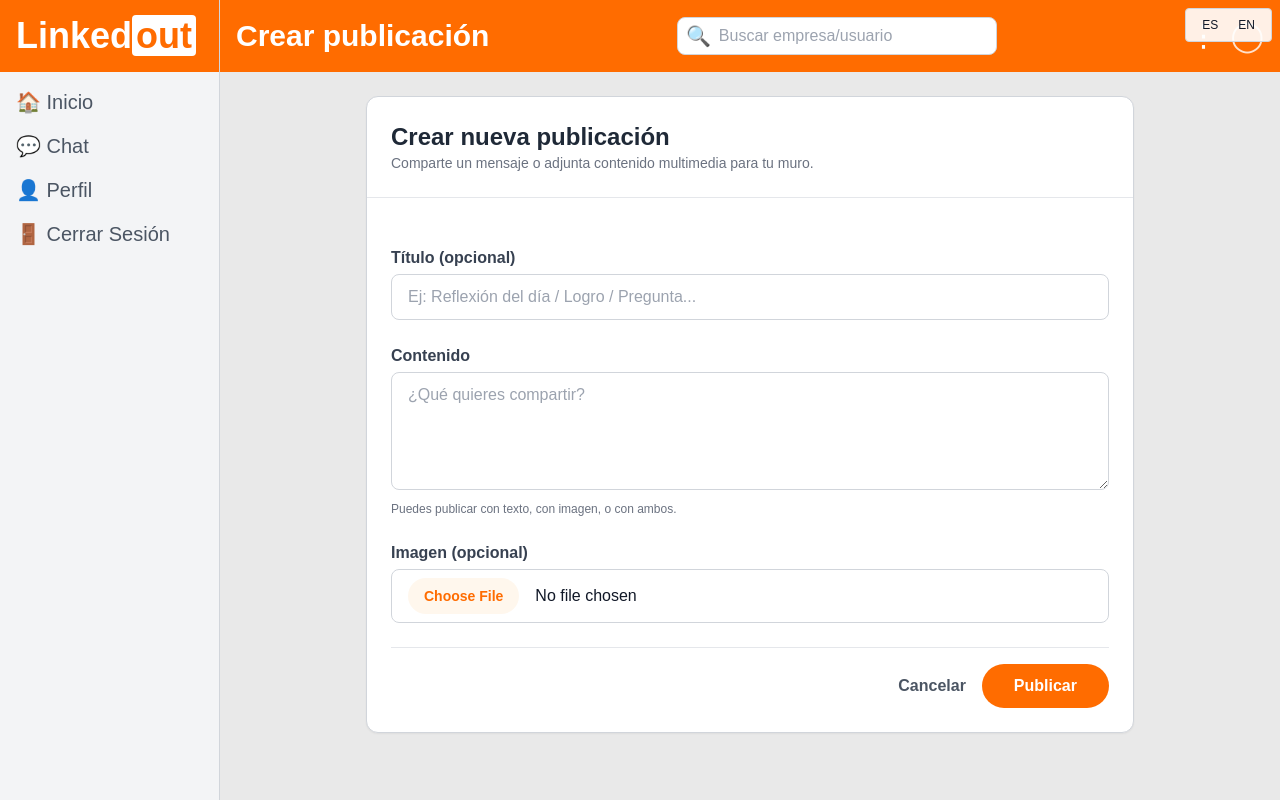
After one commit to Samantha-Ramirez/Proyecto2ATI, a Django app: page /create-post/ in a window 1280 px wide. The commit adds this page. Run offline with Django 5.2, Linux system fonts and the light colour scheme; a user stored in the database is signed in; some libraries are stand-ins or nearby versions.

Commit message:
feat: Agregar funcionalidad de crear publicacion

```diff
--- a/apps/linkedout/templates/components/bottombar.html
+++ b/apps/linkedout/templates/components/bottombar.html
@@ -1,12 +1,16 @@
 {% load i18n %}
 <nav class="lg:hidden bg-gray-100 border-t border-gray-300 flex justify-around py-2 text-3xl" aria-label="{% trans 'Navegación principal' %}">
     <a href="{% url 'feed' %}" title="{% trans 'Inicio' %}">🏠</a>
+
     {% if request.user.groups.all.0.name == 'Professional' %}
+        <a href="{% url 'create_post' %}" title="{% trans 'Crear Publicación' %}">➕</a>
         <a href="{% url 'search_jobs' %}" title="{% trans 'Zona Laboral' %}">💼</a>
     {% endif %}
+
     {% if request.user.groups.all.0.name == 'Company' %}
         <a href="{% url 'search_staff' %}" title="{% trans 'Zona Laboral' %}">💼</a>
     {% endif %}
+
     <a href="{% url 'messages' %}" title="{% trans 'Mensajes' %}">💬</a>
     <a href="{% url 'profile' %}" title="{% trans 'Perfil' %}">👤</a>
     <a href="{% url 'logout' %}"  title="{% trans 'Cerrar Sesión' %}">🚪</a>
--- a/apps/linkedout/templates/components/sidebar.html
+++ b/apps/linkedout/templates/components/sidebar.html
@@ -7,6 +7,7 @@
 
         {% if request.user.groups.all.0.name == 'Professional' %}
         <a href="{% url 'search_jobs' %}">💼 {% trans 'Zona Laboral' %}</a>
+        <a href="{% url 'create_post' %}">➕ {% trans 'Crear Publicación' %}</a>
         {% endif %}
 
         {% if request.user.groups.all.0.name == 'Company' %}
--- /dev/null
+++ b/apps/linkedout/templates/create_post.html
@@ -0,0 +1,69 @@
+{% extends 'base.html' %}
+{% load i18n static %}
+
+{% block title %}{% trans "Crear Publicación | LinkedOut" %}{% endblock %}
+
+{% block content %}
+<div class="max-w-3xl mx-auto bg-white rounded-xl border border-gray-300 shadow-sm overflow-hidden mb-10">
+  <div class="p-6 border-b border-gray-200">
+    <h2 class="text-2xl font-bold text-gray-800">{% trans "Crear nueva publicación" %}</h2>
+    <p class="text-sm text-gray-500">
+      {% blocktranslate %}Comparte un mensaje o adjunta contenido multimedia para tu muro.{% endblocktranslate %}
+    </p>
+  </div>
+
+  <form method="POST" action="{% url 'create_post' %}" enctype="multipart/form-data" class="p-6 space-y-6">
+    {% csrf_token %}
+
+    <div class="space-y-1">
+      <label for="title" class="block font-bold text-gray-700">{% trans "Título (opcional)" %}</label>
+      <input
+        type="text"
+        id="title"
+        name="title"
+        placeholder="{% trans 'Ej: Reflexión del día / Logro / Pregunta...' %}"
+        class="w-full border border-gray-300 rounded-lg px-4 py-2.5 focus:border-linkedout-orange focus:ring-1 focus:ring-linkedout-orange outline-none transition-all"
+      >
+    </div>
+
+    <div class="space-y-1">
+      <label for="content" class="block font-bold text-gray-700">{% trans "Contenido" %}</label>
+      <textarea
+        id="content"
+        name="content"
+        rows="4"
+        placeholder="{% trans '¿Qué quieres compartir?' %}"
+        class="w-full border border-gray-300 rounded-lg px-4 py-2.5 focus:border-linkedout-orange focus:ring-1 focus:ring-linkedout-orange outline-none transition-all"
+      ></textarea>
+      <p class="text-xs text-gray-500">
+        {% trans "Puedes publicar con texto, con imagen, o con ambos." %}
+      </p>
+    </div>
+
+    <div class="space-y-1">
+      <label for="image" class="block font-bold text-gray-700">
+        {% trans "Imagen (opcional)" %}
+      </label>
+      <input
+        type="file"
+        id="image"
+        name="image"
+        accept="image/*"
+        class="w-full border border-gray-300 rounded-lg px-4 py-2 focus:border-linkedout-orange outline-none transition-all file:mr-4 file:py-2 file:px-4 file:rounded-full file:border-0 file:text-sm file:font-bold file:bg-orange-50 file:text-linkedout-orange hover:file:bg-orange-100"
+      >
+    </div>
+
+    <div class="flex items-center justify-end gap-4 pt-4 border-t border-gray-200">
+      <a href="{% url 'feed' %}" class="text-gray-600 font-bold hover:underline">
+        {% trans "Cancelar" %}
+      </a>
+      <button
+        type="submit"
+        class="bg-linkedout-orange text-white font-bold py-2.5 px-8 rounded-full hover:opacity-90 transition-opacity"
+      >
+        {% trans "Publicar" %}
+      </button>
+    </div>
+  </form>
+</div>
+{% endblock %}
--- a/apps/linkedout/views.py
+++ b/apps/linkedout/views.py
@@ -96,6 +96,36 @@ def apply_job(request, job_id):
     )
 
     return redirect('search_jobs')
+
+
+def create_post(request):
+    if request.method == "POST":
+        content = request.POST.get("content", "").strip()
+        title = (request.POST.get("title") or "").strip()
+        image = request.FILES.get("image")
+
+        if not content and not image:
+            # messages.error(request, _("Debes escribir un texto o adjuntar una imagen."))
+            return redirect("create_post")
+
+        Post.objects.create(
+            author=request.user,
+            title=title,
+            content=content or _("(Sin texto)"),
+            image=image,
+        )
+
+        # messages.success(request, _("Publicación creada correctamente."))
+        return redirect("feed")
+
+    # GET
+    return render(request, "create_post.html", {
+        "page_title": _("Crear publicación"),
+        "show_bottom_nav": True,
+        "desktop_search": True,
+        "show_search_menu": True,
+        "show_menu": True,
+    })
 
 
 def post_job(request):
--- a/project/urls.py
+++ b/project/urls.py
@@ -34,6 +34,7 @@ urlpatterns = [
     path('search-jobs/', views.search_jobs, name='search_jobs'),
     path('apply-job/<int:job_id>/', views.apply_job, name='apply_job'),
     path('search-staff/', views.search_staff, name='search_staff'),
+    path('create-post/', views.create_post, name='create_post'),
     path('post-job/', views.post_job, name='post_job'),
     path('professional-profile/<int:pk>/', views.professional_detail, name='professional_detail'),
     path('manage-staff/', views.manage_staff, name='manage_staff'),
```
Also changed, not shown: db_folder/db.sqlite3.
